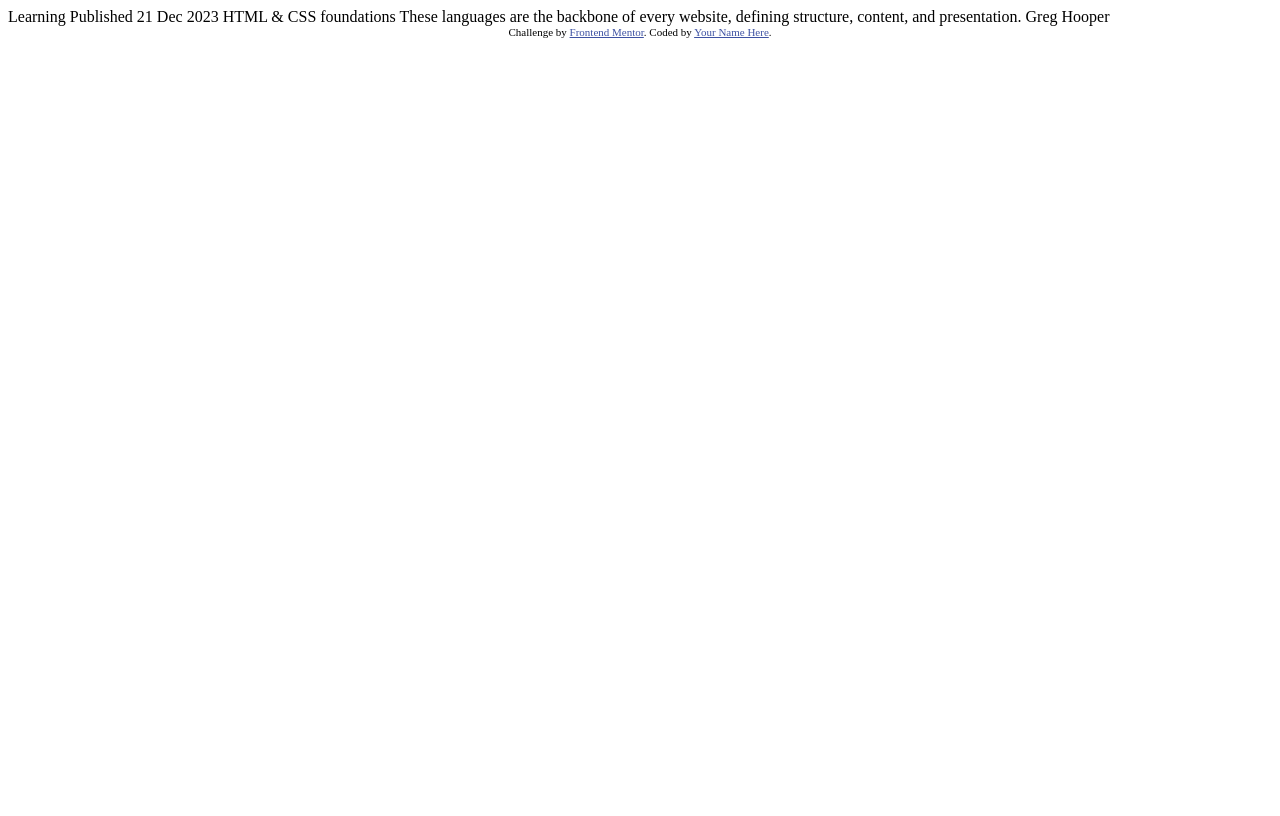
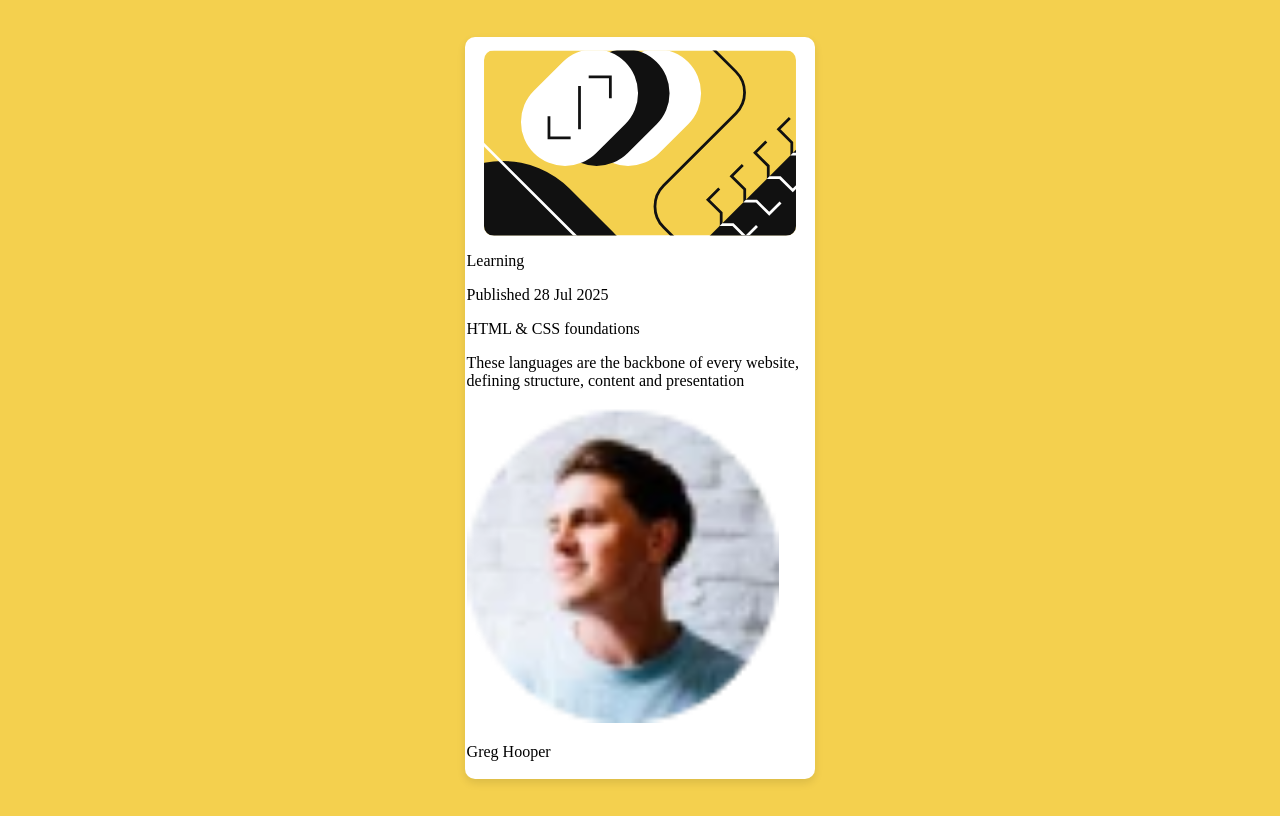
Before and after one commit to herbertDev12/blog-preview-card, a plain HTML site: page index.html in a window 1280 px wide. Drawn offline with Linux system fonts and the light colour scheme.

Commit message:
add the basic HTML structure

```diff
--- a/index.html
+++ b/index.html
@@ -1,34 +1,55 @@
 <!DOCTYPE html>
 <html lang="en">
-<head>
-  <meta charset="UTF-8">
-  <meta name="viewport" content="width=device-width, initial-scale=1.0"> <!-- displays site properly based on user's device -->
+  <head>
+    <meta charset="UTF-8" />
+    <meta name="viewport" content="width=device-width, initial-scale=1.0" />
+    <!-- displays site properly based on user's device -->
 
-  <link rel="icon" type="image/png" sizes="32x32" href="./assets/images/favicon-32x32.png">
+    <link
+      rel="icon"
+      type="image/png"
+      sizes="32x32"
+      href="./assets/images/favicon-32x32.png"
+    />
 
-  <title>Frontend Mentor | Blog preview card</title>
+    <title>Frontend Mentor | Blog preview card</title>
 
-  <!-- Feel free to remove these styles or customise in your own stylesheet 👍 -->
-  <style>
-    .attribution { font-size: 11px; text-align: center; }
-    .attribution a { color: hsl(228, 45%, 44%); }
-  </style>
-</head>
-<body>
-
-  Learning
-
-  Published 21 Dec 2023
-
-  HTML & CSS foundations
-
-  These languages are the backbone of every website, defining structure, content, and presentation.
-
-  Greg Hooper
-
-  <div class="attribution">
-    Challenge by <a href="https://www.frontendmentor.io?ref=challenge" target="_blank">Frontend Mentor</a>.
-    Coded by <a href="#">Your Name Here</a>.
+    <link rel="stylesheet" href="style.css" type="text/CSS" />
+  </head>
+  <div class="container">
+    <div class="card">
+      <div class="card-content">
+        <div class="image-container">
+          <img
+            src="assets/images/illustration-article.svg"
+            alt="Card image"
+            class="card-img"
+          />
+        </div>
+        <div class="tag-container">
+          <p class="tag-text">Learning</p>
+        </div>
+        <div class="publicationDate-container">
+          <p class="publicationDate-text">Published 28 Jul 2025</p>
+        </div>
+        <div class="title-container">
+          <p class="title-text">HTML & CSS foundations</p>
+        </div>
+        <div class="description-container">
+          <p class="description-text">
+            These languages are the backbone of every website, defining
+            structure, content and presentation
+          </p>
+        </div>
+        <div class="author-container">
+          <img
+            src="assets/images/image-avatar.webp"
+            alt="Author image"
+            class="author-img"
+          />
+          <p class="author-name">Greg Hooper</p>
+        </div>
+      </div>
+    </div>
   </div>
-</body>
 </html>
--- a/style.css
+++ b/style.css
@@ -0,0 +1,36 @@
+body{
+    background-color: hsl(47, 88%, 63%);
+}
+
+.container {
+  display: flex;
+  justify-content: center; /* Horizontal centering */
+  align-items: center;    /* Vertical centering */
+  min-height: 100vh;      /* Full viewport height */
+}
+
+.card{
+    flex: content;
+    width: 100%;
+    max-width: 350px; /* Maximum width on large screens */
+    border-radius: 10px;
+    overflow: hidden;
+    box-shadow: 0 4px 8px rgba(0, 0, 0, 0.1);
+    transition: transform 0.3s ease, box-shadow 0.3s ease;
+    background: hsl(0, 0%, 100%);
+}
+
+.card-content{
+    padding: 0.8rem 0.1rem 0.1rem;
+}
+
+.image-container{
+    display: flex;
+    justify-content: center; /* Horizontal centering */
+    align-items: flex-start;
+}
+
+img{
+    width: 90%;
+    border-radius: 10px;
+}
```
